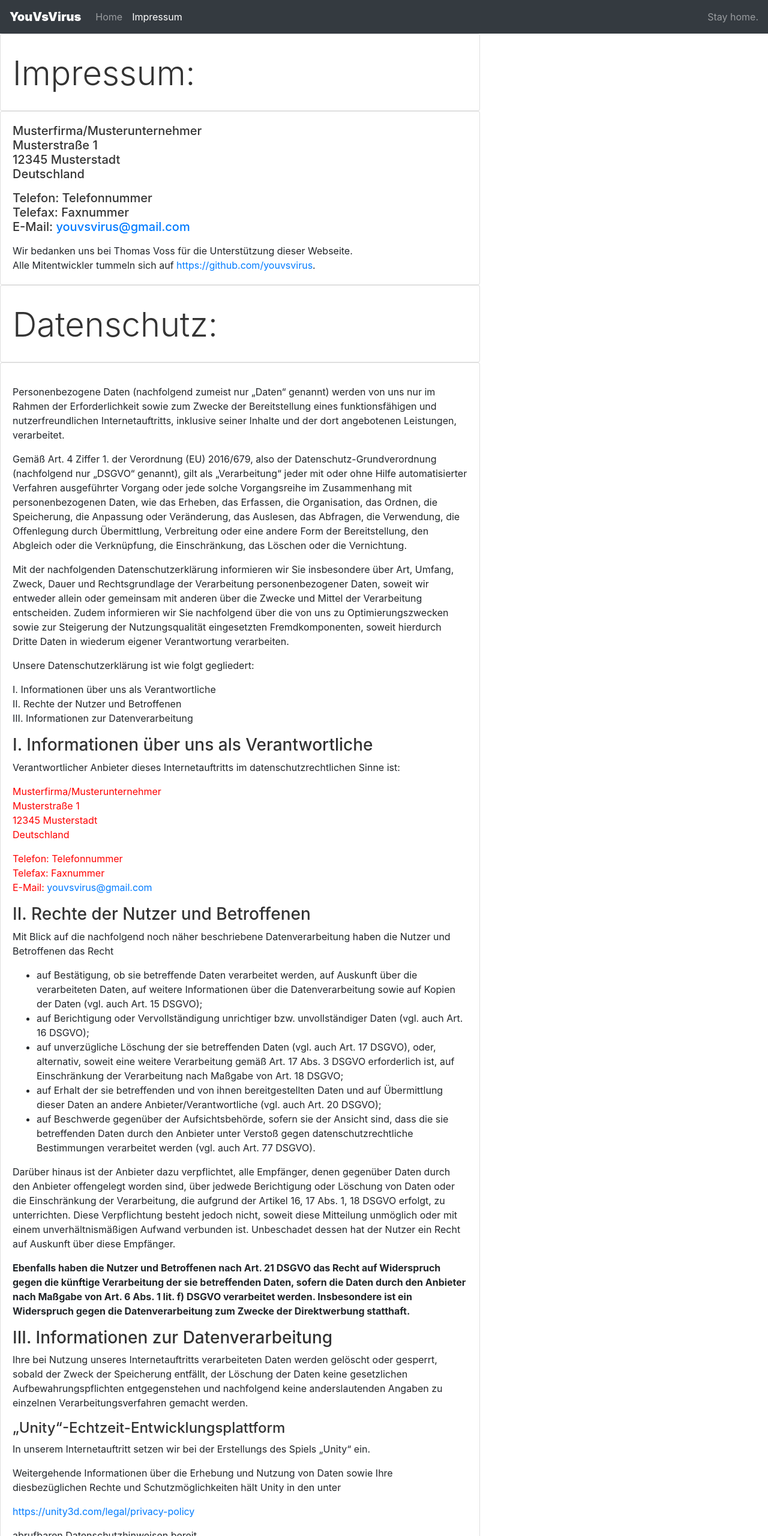
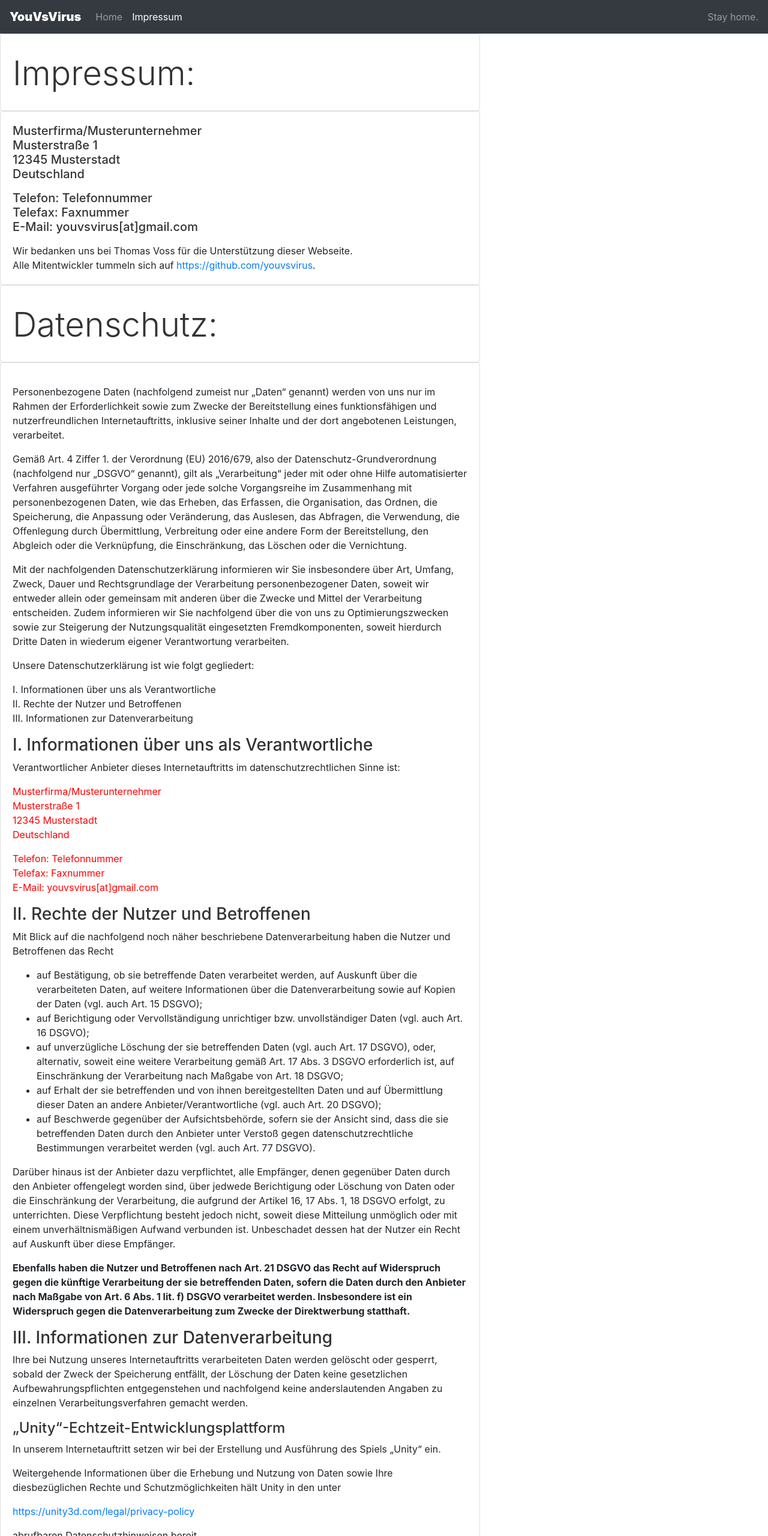
Before and after one commit to youvsvirus/youvsvirus-hp, a plain HTML site: page impressum.html in a window 1280 px wide. Shown: the top 2560 px of the page at 60% size. Drawn offline with nearby package versions, Linux system fonts and the light colour scheme.

Commit message:
Small changes from review

```diff
--- a/impressum.html
+++ b/impressum.html
@@ -71,8 +71,6 @@
     </span>
   </div>
 </nav>
-
-
     <!-- END nav -->
 
     <!-- Impressum
@@ -88,7 +86,7 @@
   <div class="card" style="width: 800px;" >
   <div class="card-body">
     <h5 class="card-title"><p><span>Musterfirma/Musterunternehmer<br>Musterstraße 1<br>12345 Musterstadt<br>Deutschland</span></p>
-                           <p><span>Telefon: Telefonnummer<br>Telefax: Faxnummer<br>E-Mail:  <a href="mailto:youvsvirus@gmail.com">youvsvirus@gmail.com</a></span></p></h5>
+                           <p><span>Telefon: Telefonnummer<br>Telefax: Faxnummer<br>E-Mail:  youvsvirus[at]gmail.com</span></p></h5>
     <p class="card-text">Wir bedanken uns bei Thomas Voss für die Unterstützung dieser Webseite. <br>
 Alle Mitentwickler tummeln sich auf <a href="https://github.com/youvsvirus">https://github.com/youvsvirus</a>.
 </p>
@@ -111,7 +109,7 @@ Alle Mitentwickler tummeln sich auf <a href="https://github.com/youvsvirus">http
 <h3>I. Informationen über uns als Verantwortliche</h3>
 <p>Verantwortlicher Anbieter dieses Internetauftritts im datenschutzrechtlichen Sinne ist:</p>
 <p><span style="color: #ff0000;">Musterfirma/Musterunternehmer<br>Musterstraße 1<br>12345 Musterstadt<br>Deutschland</span></p>
-<p><span style="color: #ff0000;">Telefon: Telefonnummer<br>Telefax: Faxnummer<br>E-Mail:  <a href="mailto:youvsvirus@gmail.com">youvsvirus@gmail.com</a></span></p>
+<p><span style="color: #ff0000;">Telefon: Telefonnummer<br>Telefax: Faxnummer<br>E-Mail:  youvsvirus[at]gmail.com</span></p>
 <h3>II. Rechte der Nutzer und Betroffenen</h3>
 <p>Mit Blick auf die nachfolgend noch näher beschriebene Datenverarbeitung haben die Nutzer und Betroffenen das Recht</p>
 <ul>
@@ -127,7 +125,7 @@ Alle Mitentwickler tummeln sich auf <a href="https://github.com/youvsvirus">http
 <p>Ihre bei Nutzung unseres Internetauftritts verarbeiteten Daten werden gelöscht oder gesperrt, sobald der Zweck der Speicherung entfällt, der Löschung der Daten keine gesetzlichen Aufbewahrungspflichten entgegenstehen und nachfolgend keine anderslautenden Angaben zu einzelnen Verarbeitungsverfahren gemacht werden.</p>
 
 <h4>„Unity“-Echtzeit-Entwicklungsplattform</h4>
-<p>In unserem Internetauftritt setzen wir bei der Erstellungs des Spiels „Unity“ ein.</p>
+<p>In unserem Internetauftritt setzen wir bei der Erstellung und Ausführung des Spiels „Unity“ ein.</p>
 <p>Weitergehende Informationen über die Erhebung und Nutzung von Daten sowie Ihre diesbezüglichen Rechte und Schutzmöglichkeiten hält Unity in den unter</p>
 <p><a target="_blank" rel="noopener" href="https://unity3d.com/legal/privacy-policy">https://unity3d.com/legal/privacy-policy</a></p>
 <p>abrufbaren Datenschutzhinweisen bereit.</p>
@@ -152,7 +150,7 @@ Alle Mitentwickler tummeln sich auf <a href="https://github.com/youvsvirus">http
 <p>Um die Ausführung des Java-Script-Codes von jQuery insgesamt zu verhindern, können Sie einen sog. Java-Script-Blocker installieren, wie bspw. noscript.net oder ghostery.com. Sollten Sie die Ausführung des Java-Script-Codes verhindern oder einschränken, kann dies aus technischen Gründen allerdings dazu führen, dass womöglich nicht sämtliche Inhalte und Funktionen unseres Internetauftritts verfügbar sind.</p>
 
 <p>
-<a target="_blank" href="https://www.ratgeberrecht.eu/leistungen/muster-datenschutzerklaerung.html">Muster-Datenschutzerklärung</a> der <a target="_blank" href="https://www.ratgeberrecht.eu/datenschutz/datenschutzerklaerung-generator-dsgvo.html">Anwaltskanzlei Weiß &amp; Partner</a></p>
+Diese Datenschutzerklärung basiert auf dem <a target="_blank" href="https://www.ratgeberrecht.eu/leistungen/muster-datenschutzerklaerung.html">Muster</a> der <a target="_blank" href="https://www.ratgeberrecht.eu/datenschutz/datenschutzerklaerung-generator-dsgvo.html">Anwaltskanzlei Weiß &amp; Partner</a>.</p>
 </p>
   </div>
 </div>
```
